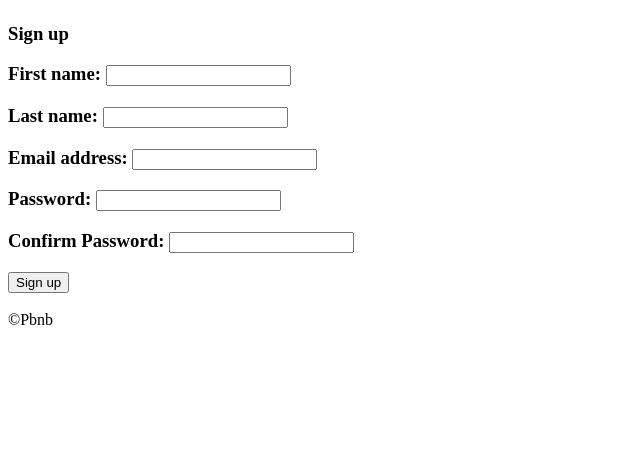
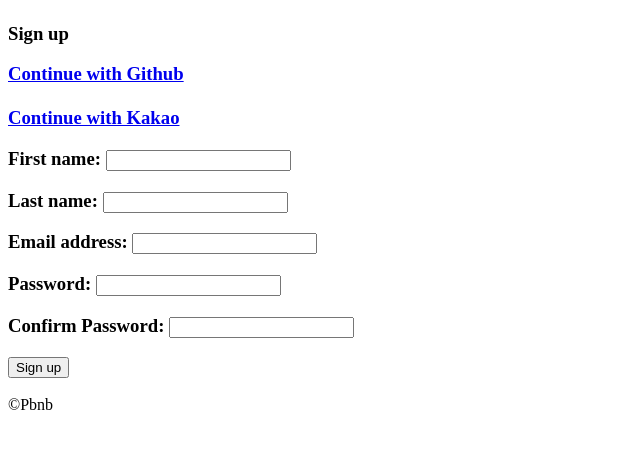
Before and after one commit to withlatte/airbnb_clone, a Django app: page /users/signup in a window 1280 px wide. Shown: the part 83-532 px from the top of the page, without its empty margins (0-640 px from the left). Run offline with Django 3.2, Linux system fonts and the light colour scheme.

Commit message:
completed Lesson #17.4

```diff
--- a/templates/partials/nav.html
+++ b/templates/partials/nav.html
@@ -2,7 +2,7 @@
     <a href="{% url "core:home" %}">GO HOME</a> | Pbnb
     <ul>
         {% if user.is_authenticated %}
-            <li><a href={% url "users:logout" %}>Log out</a></li>
+            <li><a href={% url "users:logout" %}>Log out</a>&nbsp;({{ user.username }})</li>
         {% else %}
             <li><a href={% url "users:login" %}>Login</a></li>
             <li><a href={% url "users:signup" %}>Sign up</a></li>
--- /dev/null
+++ b/templates/partials/social_login.html
@@ -0,0 +1,7 @@
+<a href="{% url "users:github-login" %}">
+    Continue with Github
+</a>
+<br><br>
+<a href="{% url "users:kakao-login" %}">
+    Continue with Kakao
+</a>
--- a/templates/users/login.html
+++ b/templates/users/login.html
@@ -6,6 +6,7 @@
 {% block content %}
     {% block search-bar %}{% endblock search-bar %}
     <h3>Login</h3>
+    <h3>{% include "partials/social_login.html" %}</h3>
     <form method="POST" action="{% url "users:login" %}">
 
         <h3>{% csrf_token %}{{ form.as_p }}</h3>
--- a/templates/users/signup.html
+++ b/templates/users/signup.html
@@ -6,6 +6,7 @@
 {% block content %}
     {% block search-bar %}{% endblock search-bar %}
     <h3>Sign up</h3>
+    <h3>{% include "partials/social_login.html" %}</h3>
     <form method="POST" action="{% url "users:signup" %}">
 
         <h3>{% csrf_token %}{{ form.as_p }}</h3>
--- a/users/admin.py
+++ b/users/admin.py
@@ -22,6 +22,7 @@ class CustomUserAdmin(UserAdmin):
                     "language",
                     "currency",
                     "superhost",
+                    "login_method",
                 )
             },
         ),
@@ -41,5 +42,5 @@ class CustomUserAdmin(UserAdmin):
         "is_staff",
         "is_superuser",
         "email_verified",
-        "email_secret",
+        "login_method",
     )
--- a/users/models.py
+++ b/users/models.py
@@ -37,6 +37,16 @@ class User(AbstractUser):
         (CURRENCY_KRW, "KRW"),
     )
 
+    LOGIN_EMAIL = "email"
+    LOGIN_GITHUB = "github"
+    LOGIN_KAKAO = "kakao"
+
+    LOGIN_CHOICES = (
+        (LOGIN_EMAIL, "Email"),
+        (LOGIN_GITHUB, "Github"),
+        (LOGIN_KAKAO, "Kakao"),
+    )
+
     avatar = models.ImageField(upload_to="avatars", blank=True)
     gender = models.CharField(choices=GENDER_CHOICES, max_length=10, blank=True,)
     bio = models.TextField(blank=True)
@@ -51,6 +61,10 @@ class User(AbstractUser):
 
     email_verified = models.BooleanField(default=False)
     email_secret = models.CharField(max_length=120, default="", blank=True)
+
+    login_method = models.CharField(
+        choices=LOGIN_CHOICES, max_length=10, blank=True, default=LOGIN_EMAIL
+    )
 
     def verify_email(self):
         if self.email_verified is False:
--- a/users/urls.py
+++ b/users/urls.py
@@ -5,6 +5,9 @@ app_name = "users"
 
 urlpatterns = [
     path("login", views.LoginView.as_view(), name="login"),
+    path("login/github", views.github_login, name="github-login"),
+    path("login/github/callback", views.github_callback, name="github-callback"),
+    path("login/kakao", views.kakao_login, name="kakao-login"),
     path("logout", views.log_out, name="logout"),
     path("signup", views.SignUpView.as_view(), name="signup"),
     path("verify/<str:key>", views.complete_verification, name="complete-verification"),
--- a/users/views.py
+++ b/users/views.py
@@ -1,3 +1,5 @@
+import os
+import requests
 from django.views.generic import FormView
 from django.urls import reverse_lazy
 from django.shortcuts import redirect, reverse
@@ -21,7 +23,7 @@ class LoginView(FormView):
 
 def log_out(request):
     logout(request)
-    return redirect(reverse("core:home"))
+    return redirect(reverse("users:login"))
 
 
 class SignUpView(FormView):
@@ -51,3 +53,77 @@ def complete_verification(self, key):
         # todo : add error message
         pass
     return redirect(reverse("core:home"))
+
+
+def github_login(request):
+    client_id = os.environ.get("GH_ID")
+    redirect_uri = "http://127.0.0.1:8000/users/login/github/callback"
+
+    return redirect(
+        f"https://github.com/login/oauth/authorize?client_id={client_id}&redirect_uri={redirect_uri}&scope=read:user"
+    )
+
+
+class GithubException(Exception):
+    pass
+
+
+def github_callback(request):
+    try:
+        client_id = os.environ.get("GH_ID")
+        client_secret = os.environ.get("GH_SECRET")
+        code = request.GET.get("code", None)
+        if code is not None:
+            token_request = requests.post(
+                f"https://github.com/login/oauth/access_token?client_id={client_id}&client_secret={client_secret}&code={code}",
+                headers={"Accept": "application/json"},
+            )
+            token_json = token_request.json()
+            error = token_json.get("error", None)
+            if error is not None:
+                raise GithubException()
+            else:
+                access_token = token_json.get("access_token")
+                profile_request = requests.get(
+                    "https://api.github.com/user",
+                    headers={
+                        "Authorization": f"token {access_token}",
+                        "Accept": "application/json",
+                    },
+                )
+                profile_json = profile_request.json()
+                username = profile_json.get("login", None)
+                if username is not None:
+                    name = profile_json.get("name")
+                    email = profile_json.get("email")
+                    bio = profile_json.get("bio")
+                    try:
+                        user = models.User.objects.get(email=email)
+                        if user.login_method != models.User.LOGIN_GITHUB:
+                            raise GithubException()
+                    except models.User.DoesNotExist:
+                        user = models.User.objects.create(
+                            username=email,
+                            first_name=name,
+                            email=email,
+                            bio=bio,
+                            login_method=models.User.LOGIN_GITHUB,
+                        )
+                        user.set_unusable_password()
+                        user.save()
+                    login(request, user)
+                    return redirect(reverse("core:home"))
+                else:
+                    raise GithubException()
+        else:
+            raise GithubException()
+    except GithubException:
+        return redirect(reverse("users:login"))
+
+
+def kakao_login(request):
+    pass
+
+
+def kakao_callback(request):
+    pass
```
Also changed, not shown: users/migrations/0005_user_login_method.py (added), 2 other files.
